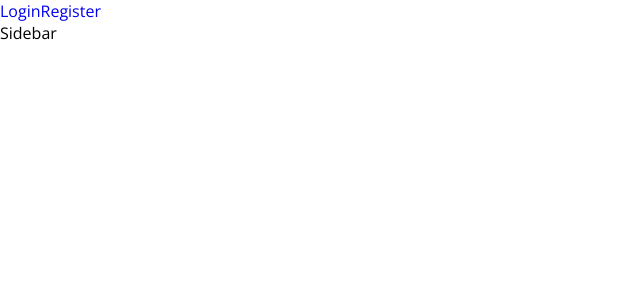
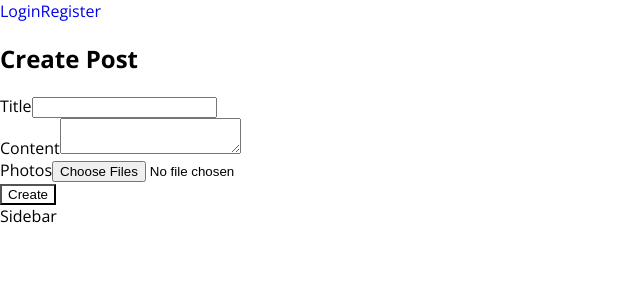
Before and after one commit to vincealwynsibay/chirper, a React (Vite) app in the folder client/: page /posts/create in a window 1280 px wide. Shown: the top 300 px of the page, without its empty margins (0-640 px from the left). Built offline with nearby package versions, Linux system fonts and the light colour scheme.

Commit message:
Change profile edit to one request and implement create post with multiple photos

```diff
--- a/client/src/components/layout/MainBar.tsx
+++ b/client/src/components/layout/MainBar.tsx
@@ -3,6 +3,9 @@ import { Routes, Route } from "react-router-dom";
 import { useAuthContext } from "../../hooks/useAuthContext";
 import Login from "../auth/Login";
 import Register from "../auth/Register";
+import CreatePost from "../post/CreatePost";
+import PostList from "../post/PostList";
+import PostView from "../post/PostView";
 import EditProfile from "../profile/EditProfile";
 import ProfileList from "../profile/ProfileList";
 import ProfileView from "../profile/ProfileView";
@@ -30,6 +33,10 @@ function Main({}: Props) {
 						path='/profile/:profile_id/edit'
 						element={<EditProfile />}
 					/>
+					{/* Posts */}
+					<Route path='/posts/create' element={<CreatePost />} />
+					<Route path='/posts/' element={<PostList />} />
+					<Route path='/posts/:post_id' element={<PostView />} />
 				</Routes>
 			) : (
 				<div>loading...</div>
--- a/client/src/components/layout/NavigationBar.tsx
+++ b/client/src/components/layout/NavigationBar.tsx
@@ -20,6 +20,7 @@ function NavigationBar({}: Props) {
 					<Link to='/'>Home</Link>
 					<Link to='/me'>Profile</Link>
 					<Link to='/profiles'>Profiles</Link>
+					<Link to='/posts/create'>Create Post</Link>
 					<a href='/' onClick={logout}>
 						Logout
 					</a>
--- /dev/null
+++ b/client/src/components/post/CreatePost.tsx
@@ -0,0 +1,91 @@
+import React, { useState } from "react";
+import API from "../utils/API";
+
+interface Props {}
+
+interface PostData {
+	title: string;
+	content: string;
+	photos?: any[];
+}
+
+function CreatePost({}: Props) {
+	const [formData, setFormData] = useState<PostData>({
+		title: "",
+		content: "",
+		photos: new Array(),
+	});
+
+	// const [photos, setPhotos] = useState({})
+
+	const handleSubmit = async (e: React.FormEvent) => {
+		e.preventDefault();
+		const postObject = new FormData();
+
+		for (const [key, value] of Object.entries(formData)) {
+			if (Array.isArray(value)) {
+				for (let i = 0; i < value.length; i++) {
+					postObject.append("photos", value[i]);
+				}
+			} else {
+				postObject.append(key, value);
+			}
+		}
+		console.log(postObject);
+
+		await API.fetchData("/posts", {
+			method: "POST",
+			body: postObject,
+		});
+	};
+
+	const handleChange = (
+		e: React.ChangeEvent<HTMLInputElement | HTMLTextAreaElement>
+	) => {
+		setFormData((prevVal) => ({
+			...prevVal,
+			[e.target.name]: e.target.value,
+		}));
+	};
+
+	const handlePhotos = (e: React.ChangeEvent<HTMLInputElement>) => {
+		if (!e.target.files) {
+			return;
+		}
+
+		const photos = Array.from(e.target.files);
+
+		if (photos) {
+			setFormData({ ...formData, photos });
+		}
+	};
+
+	return (
+		<div>
+			<h2>Create Post</h2>
+			<form onSubmit={handleSubmit} encType='multipart/form-data'>
+				<div className=''>
+					<label htmlFor=''>Title</label>
+					<input type='text' name='title' onChange={handleChange} />
+				</div>
+				<div className=''>
+					<label htmlFor=''>Content</label>
+					<textarea name='content' onChange={handleChange}></textarea>
+				</div>
+				<div className=''>
+					<label htmlFor=''>Photos</label>
+					<input
+						type='file'
+						name='photos'
+						onChange={handlePhotos}
+						multiple
+					></input>
+				</div>
+
+				<button type='submit'>Create</button>
+			</form>
+		</div>
+	);
+}
+
+export default CreatePost;
--- a/client/src/components/post/PostItem.tsx
+++ b/client/src/components/post/PostItem.tsx
@@ -5,8 +5,13 @@ interface Props {
 }
 
 function PostItem({ post }: Props) {
+	console.log(post.photos);
 	return (
 		<div>
+			{/* {post.photos.length > 0 &&
+				post.photos.map((photo: any) => {
+					return <img src={photo} key={photo} />;
+				})} */}
 			<h2>{post.title}</h2>
 			<p>{post.content}</p>
 		</div>
--- a/client/src/components/post/PostList.tsx
+++ b/client/src/components/post/PostList.tsx
@@ -6,12 +6,9 @@ import PostItem from "./PostItem";
 interface Props {}
 
 function PostList({}: Props) {
-	const { document: posts, isLoading } = useFetch(
-		"http://localhost:5000/users/",
-		{
-			method: "GET",
-		}
-	);
+	const { document: posts, isLoading } = useFetch("/posts", {
+		method: "GET",
+	});
 
 	if (isLoading) {
 		return <div>Loading...</div>;
--- a/client/src/components/post/PostView.tsx
+++ b/client/src/components/post/PostView.tsx
@@ -6,12 +6,9 @@ interface Props {}
 
 function PostView({}: Props) {
 	const { post_id } = useParams();
-	const { document: post, isLoading } = useFetch(
-		`http://localhost:5000/posts/${post_id}`,
-		{
-			mode: "GET",
-		}
-	);
+	const { document: post, isLoading } = useFetch(`/posts/${post_id}`, {
+		mode: "GET",
+	});
 
 	if (isLoading) {
 		return <div>loading...</div>;
--- a/client/src/components/profile/EditProfile.tsx
+++ b/client/src/components/profile/EditProfile.tsx
@@ -7,14 +7,15 @@ interface Props {}
 interface ProfileData {
 	displayName?: string;
 	bio?: string;
+	avatar: any;
 }
 
 function EditProfile({}: Props) {
 	const [formData, setFormData] = useState<ProfileData>({
 		displayName: "",
 		bio: "",
+		avatar: null,
 	});
-	const [avatar, setAvatar] = useState<any>(null);
 
 	const { profile_id } = useParams();
 
@@ -23,22 +24,25 @@ function EditProfile({}: Props) {
 
 		// create new form data for multipart
 		const avatarObject = new FormData();
-		avatarObject.append("avatar", avatar);
+		// update profile text fields
+		for (const [key, value] of Object.entries(formData)) {
+			if (value) {
+				console.log(key, value);
 
-		// update profile text fields
-		console.log(JSON.stringify(formData));
+				avatarObject.append(key, value);
+			}
+		}
 
 		await API.fetchData(`/users/${profile_id}`, {
 			method: "PUT",
-			body: JSON.stringify(formData),
-			contentType: "application/json",
+			body: avatarObject,
 		});
 
-		// update profile image
-		await API.fetchData(`/users/${profile_id}/avatar`, {
-			method: "PUT",
-			body: avatarObject,
-		});
+		// // update profile image
+		// await API.fetchData(`/users/${profile_id}/avatar`, {
+		// 	method: "PUT",
+		// 	body: avatarObject,
+		// });
 	};
 
 	// change form state aside from input file
@@ -59,7 +63,7 @@ function EditProfile({}: Props) {
 			return null;
 		}
 
-		setAvatar((prevVal: any) => image);
+		setFormData((prevVal: any) => ({ ...prevVal, avatar: image }));
 	};
 
 	return (
--- a/client/src/components/profile/ProfileList.tsx
+++ b/client/src/components/profile/ProfileList.tsx
@@ -5,12 +5,9 @@ import ProfileItem from "./ProfileItem";
 interface Props {}
 
 function ProfileList({}: Props) {
-	const { document: profiles, isLoading } = useFetch(
-		"http://localhost:5000/users/",
-		{
-			method: "GET",
-		}
-	);
+	const { document: profiles, isLoading } = useFetch("/users/", {
+		method: "GET",
+	});
 
 	if (isLoading) {
 		return <div>Loading...</div>;
--- a/client/src/components/profile/ProfileView.tsx
+++ b/client/src/components/profile/ProfileView.tsx
@@ -1,7 +1,8 @@
 import React from "react";
-import { Link, useParams } from "react-router-dom";
+import { Link, useNavigate, useParams } from "react-router-dom";
 import { useAuthContext } from "../../hooks/useAuthContext";
 import useFetch from "../../hooks/useFetch";
+import API from "../utils/API";
 
 interface Props {
 	isCurrentUser?: boolean;
@@ -10,13 +11,18 @@ interface Props {
 function ProfileView({ isCurrentUser = false }: Props) {
 	const { profile_id } = useParams();
 	const { user } = useAuthContext();
+	const navigate = useNavigate();
 
 	let url;
 
+	if (!profile_id && !user) {
+		return <div>Profile is not available</div>;
+	}
+
 	if (isCurrentUser) {
-		url = `http://localhost:5000/users/${user.id}`;
+		url = `/users/${user.id}`;
 	} else {
-		url = `http://localhost:5000/users/${profile_id}`;
+		url = `/users/${profile_id}`;
 	}
 
 	const { document: profile, isLoading } = useFetch(url, {
@@ -26,6 +32,14 @@ function ProfileView({ isCurrentUser = false }: Props) {
 	if (isLoading) {
 		return <div>loading...</div>;
 	}
+
+	const deleteProfile = async () => {
+		await API.fetchData(`/users/${profile.id}`, {
+			method: "DELETE",
+		});
+		localStorage.setItem("token", "");
+		navigate("/");
+	};
 
 	return (
 		<div>
@@ -37,6 +51,7 @@ function ProfileView({ isCurrentUser = false }: Props) {
 			{profile.followers && <p>followers: {profile.followers.length}</p>}
 			{profile.following && <p>following: {profile.following.length}</p>}
 			<Link to={`/profile/${profile.id}/edit`}>Edit Profile</Link>
+			<button onClick={deleteProfile}>Delete Profile</button>
 		</div>
 	);
 }
--- a/client/src/components/utils/API.ts
+++ b/client/src/components/utils/API.ts
@@ -1,8 +1,11 @@
 const fetchData = async (path: string, options: any) => {
 	const baseURL = `http://localhost:5000${path}`;
 
+	const token = localStorage.getItem("token");
+	console.log(`Bearer ${token}`);
+
 	const headers = new Headers({
-		Authorization: options.token ? `Bearer ${options.token}` : "",
+		Authorization: token ? `Bearer ${token}` : "",
 	});
 
 	if (options.contentType) {
--- a/client/src/hooks/useFetch.tsx
+++ b/client/src/hooks/useFetch.tsx
@@ -12,7 +12,7 @@ function useFetch(url: string, options: any) {
 				setIsLoading(true);
 				setError(null);
 
-				const res = await fetch(url, {
+				const res = await fetch(`http://localhost:5000${url}`, {
 					method: options.method ? options.method : "GET",
 					headers: {
 						"Content-Type": "application/json",
```
